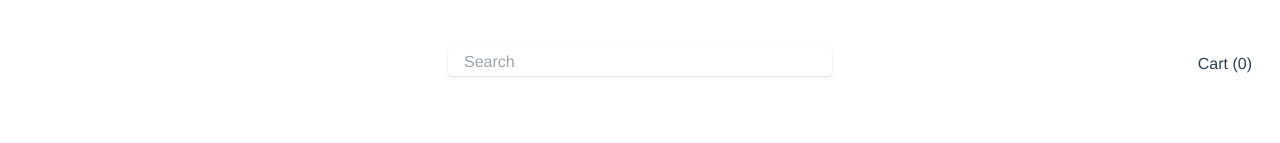
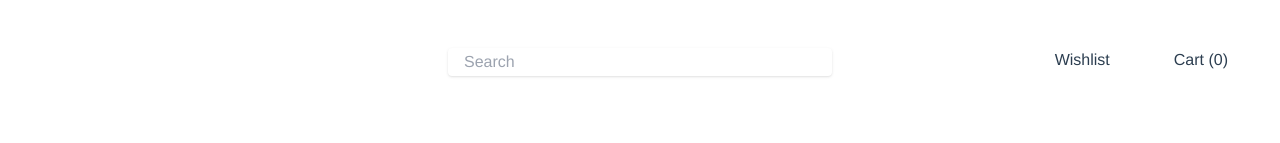
Before and after one commit to Deekvars/tailwind-project, a Vue app: page /#/ in a window 1280 px wide. Shown: the top 143 px of the page. Built offline with nearby package versions, Linux system fonts and the light colour scheme.

Commit message:
routes created

```diff
--- a/src/App.vue
+++ b/src/App.vue
@@ -3,7 +3,7 @@
 
     <site-header :updated-count="cartCount"></site-header>
 
-    <body-container @update-header-cart="cartCount+=1"></body-container>
+    <router-view @update-header-cart="cartCount+=1"></router-view>
 
     <site-footer></site-footer>
   </div>
@@ -11,11 +11,10 @@
 
 <script>
 import SiteHeader from "@/components/SiteHeader";
-import BodyContainer from "@/components/BodyContainer";
 import SiteFooter from "@/components/SiteFooter";
 
 export default {
-  components: {SiteFooter, BodyContainer, SiteHeader},
+  components: {SiteFooter, SiteHeader},
 
   data() {
     return {
--- /dev/null
+++ b/src/components/CartPage.vue
@@ -0,0 +1,5 @@
+<template>
+  <div>
+    <h1>Cart page</h1>
+  </div>
+</template>
--- /dev/null
+++ b/src/components/HomePage.vue
@@ -0,0 +1,14 @@
+<template>
+
+  <body-container @update-header-cart="$emit('update-header-cart')"></body-container>
+
+</template>
+
+<script>
+import BodyContainer from "@/components/BodyContainer";
+
+export default {
+  components: {BodyContainer},
+  props: ['update-header-cart']
+}
+</script>
--- a/src/components/SiteHeader.vue
+++ b/src/components/SiteHeader.vue
@@ -5,7 +5,12 @@
       <div class="search-box inline-block">
         <input class="w-96 p-0.5 pl-4 pr-4 bg-white shadow rounded" name="q" autocomplete="off" placeholder="Search">
       </div>
-      <div class="inline-block absolute right-7 top-7"> Cart ({{ updatedCount }})</div>
+
+      <div class="relative">
+        <router-link to="/wishlist" class="inline-block absolute">Wishlist</router-link>
+        <router-link to="/cart" class="inline-block absolute right-7"> Cart ({{ updatedCount }})</router-link>
+      </div>
+
     </div>
   </header>
 </template>
--- /dev/null
+++ b/src/components/WishlistPage.vue
@@ -0,0 +1,5 @@
+<template>
+  <div>
+    <h1>Wishlist page</h1>
+  </div>
+</template>
--- a/src/router/index.js
+++ b/src/router/index.js
@@ -1,7 +1,6 @@
-/*
 import Vue from 'vue'
 import VueRouter from 'vue-router'
-import HomeView from '../views/HomeView.vue'
+import HomeView from '../components/HomePage.vue'
 
 Vue.use(VueRouter)
 
@@ -12,12 +11,17 @@ const routes = [
     component: HomeView
   },
   {
-    path: '/about',
-    name: 'about',
+    path: '/wishlist',
+    name: 'wishlist',
     // route level code-splitting
     // this generates a separate chunk (about.[hash].js) for this route
     // which is lazy-loaded when the route is visited.
-    component: () => import(/!* webpackChunkName: "about" *!/ '../views/AboutView.vue')
+    component: () => import(/* webpackChunkName: "about" */ '../components/WishlistPage.vue')
+  },
+  {
+    path: '/cart',
+    name: 'cart',
+    component: () => import(/* webpackChunkName: "about" */ '../components/CartPage.vue')
   }
 ]
 
@@ -26,4 +30,3 @@ const router = new VueRouter({
 })
 
 export default router
-*/
```
